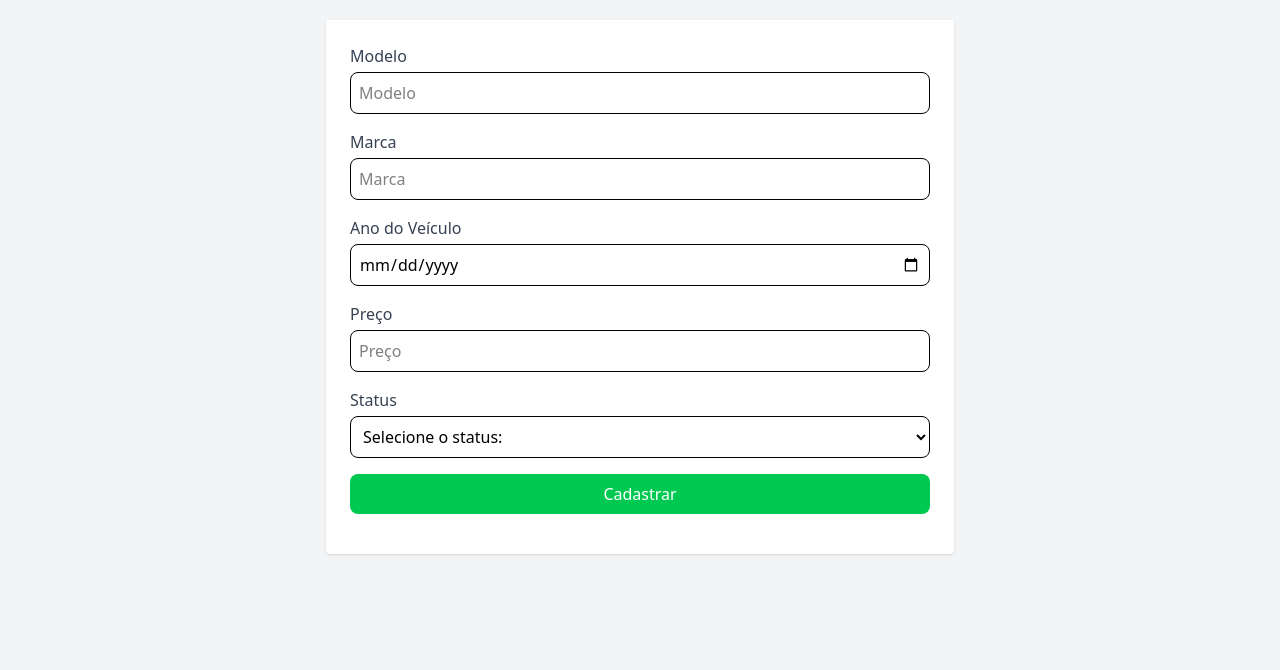
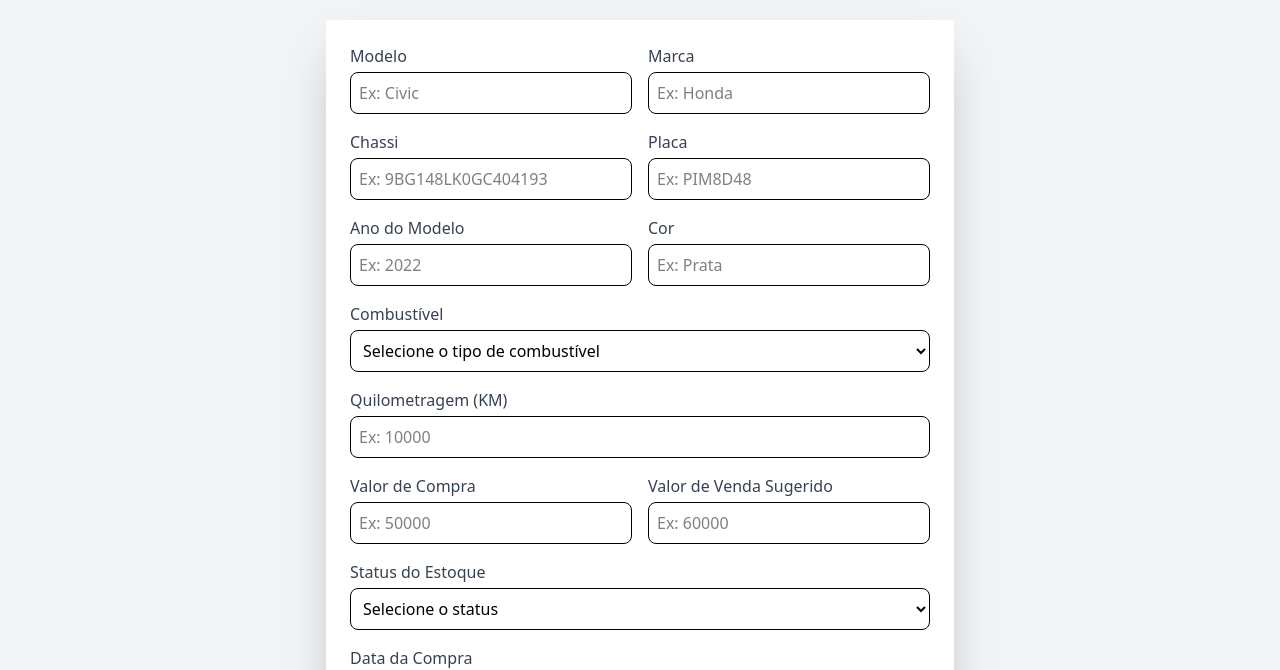
Before and after one commit to joseisaacpy/sistema-revenda-carros, a website: page views/cad-carros.html in a window 1280 px wide. Shown: the part 132-802 px from the top of the page. Drawn offline with nearby package versions, Linux system fonts and the light colour scheme.

```diff
--- /dev/null
+++ b/public/js/cad-carros.js
@@ -0,0 +1,50 @@
+const form = document.getElementById("veiculoForm");
+const msg = document.getElementById("msg");
+
+form.addEventListener("submit", async (e) => {
+  e.preventDefault();
+  const carro = {
+    modelo: document.querySelector("#modelo").value.trim(),
+    marca: document.querySelector("#marca").value.trim(),
+    chassi: document.querySelector("#chassi").value.trim(),
+    placa: document.querySelector("#placa").value.trim(),
+    ano_modelo: parseInt(document.querySelector("#ano_modelo").value),
+    cor: document.querySelector("#cor").value.trim(),
+    combustivel: document.querySelector("#combustivel").value,
+    km: parseInt(document.querySelector("#km").value),
+    valor_compra: parseFloat(document.querySelector("#valor_compra").value),
+    valor_venda_sugerido: parseFloat(
+      document.querySelector("#valor_venda_sugerido").value
+    ),
+    status_estoque: document.querySelector("#status_estoque").value,
+    data_compra: document.querySelector("#data_compra").value,
+  };
+
+  try {
+    const res = await fetch("/api/carros", {
+      method: "POST",
+      headers: { "Content-Type": "application/json" },
+      body: JSON.stringify(carro),
+    });
+
+    const data = await res.json();
+    if (res.ok) {
+      msg.textContent = data.message;
+      msg.classList.remove("text-red-600");
+      msg.classList.add("text-green-600"); // Garante classe verde no sucesso
+      form.reset();
+    } else {
+      msg.textContent = data.error;
+      msg.classList.remove("text-green-600");
+      msg.classList.add("text-red-600");
+    }
+  } catch (err) {
+    msg.textContent = "Erro ao cadastrar carro.";
+  }
+});
+
+import { initMenuToggle } from "./menu.js";
+
+document.addEventListener("DOMContentLoaded", () => {
+  initMenuToggle();
+});
--- a/public/js/cad-veiculos.js
+++ /dev/null
@@ -1,47 +0,0 @@
-const form = document.getElementById("veiculoForm");
-const msg = document.getElementById("msg");
-
-form.addEventListener("submit", async (e) => {
-  e.preventDefault();
-  const statusInput = document.getElementById("status").value;
-  const veiculo = {
-    modelo: document.getElementById("modelo").value,
-    marca: document.getElementById("marca").value,
-    ano: document.getElementById("ano").value,
-    preco: document.getElementById("preco").value,
-    status: document.getElementById("status").value,
-  };
-
-  if (!statusInput) {
-    alert("Por favor, selecione um status para o veículo.");
-    return;
-  }
-
-  try {
-    const res = await fetch("/api/carros", {
-      method: "POST",
-      headers: { "Content-Type": "application/json" },
-      body: JSON.stringify(veiculo),
-    });
-
-    const data = await res.json();
-    if (res.ok) {
-      msg.textContent = data.message;
-      msg.classList.remove("text-red-600");
-      msg.classList.add("text-green-600"); // Garante classe verde no sucesso
-      form.reset();
-    } else {
-      msg.textContent = data.error;
-      msg.classList.remove("text-green-600");
-      msg.classList.add("text-red-600");
-    }
-  } catch (err) {
-    msg.textContent = "Erro ao cadastrar veículo.";
-  }
-});
-
-import { initMenuToggle } from "./menu.js";
-
-document.addEventListener("DOMContentLoaded", () => {
-  initMenuToggle();
-});
--- a/public/js/listar-clientes.js
+++ b/public/js/listar-clientes.js
@@ -51,12 +51,12 @@
   <td class="border-2 border-gray-300 p-1">${cliente.estado || "-"}</td>
   <td class="border-2 border-gray-300 p-1 flex gap-2 items-center justify-around">
     <button class="editar-cliente text-blue-600 hover:text-blue-800 cursor-pointer" data-id="${
-      cliente.id
+      cliente.id_cliente
     }" data-name="${cliente.nome}">
       <i class="fa-solid fa-pen-to-square"></i>
     </button>
     <button class="excluir-cliente text-red-600 hover:text-red-800 cursor-pointer" data-id="${
-      cliente.id
+      cliente.id_cliente
     }" data-name="${cliente.nome}">
       <i class="fa-solid fa-trash"></i>
     </button>
--- a/public/js/listar-veiculos.js
+++ b/public/js/listar-veiculos.js
@@ -38,12 +38,12 @@
       <td class="border-2 border-gray-300 p-1">${veiculo.status}</td>
         <td class="border-2 border-gray-300 p-1 flex gap-2 items-center justify-around">
   <button class="editar-veiculo text-blue-600 hover:text-blue-800 cursor-pointer" data-id="${
-    veiculo.id
+    veiculo.id_carro
   }" data-name="${
       veiculo.modelo
     }"><i class="fa-solid fa-pen-to-square"></i></button>
   <button class="excluir-veiculo text-red-600 hover:text-red-800 cursor-pointer" data-id="${
-    veiculo.id
+    veiculo.id_carro
   }" data-name="${veiculo.modelo}"><i class="fa-solid fa-trash"></i></button>
 </td>
     `;
--- a/routes/clientes.js
+++ b/routes/clientes.js
@@ -137,7 +137,10 @@
 router.delete("/:id", async (req, res) => {
   try {
     const { id } = req.params;
-    const result = await db.query("DELETE FROM clientes WHERE id = $1", [id]);
+    const result = await db.query(
+      "DELETE FROM clientes WHERE id_cliente = $1",
+      [id]
+    );
     res.json({ message: "Cliente deletado com sucesso." });
     // Valida se o cliente foi deletado
     if (result.rowCount === 0) {
--- a/views/cad-carros.html
+++ b/views/cad-carros.html
@@ -67,7 +67,7 @@
           </li>
           <li>
             <a
-              href="/cad-veiculos"
+              href="/cad-carros"
               title="Cadastro de Veículos"
               class="transition-all duration-200 hover:bg-white hover:text-black w-12 h-12 flex items-center justify-center rounded"
             >
@@ -76,7 +76,7 @@
           </li>
           <li>
             <a
-              href="/listar-veiculos"
+              href="/listar-carros"
               title="Listagem de Veículos"
               class="transition-all duration-200 hover:bg-white hover:text-black w-12 h-12 flex items-center justify-center rounded"
             >
@@ -99,89 +99,227 @@
 
     <!-- Main -->
     <main class="w-[100%] flex flex-col items-center p-3 rounded-2xl">
+      <!-- Titulo -->
       <h1 class="text-3xl font-bold mb-6">Cadastrar Veículo</h1>
-
+      <!-- Formulário -->
       <form
         id="veiculoForm"
-        class="w-[100%] md:w-[50%] bg-white p-6 rounded shadow space-y-4"
+        class="w-full md:w-[50%] bg-white p-6 rounded shadow-2xl space-y-4"
       >
-        <div>
+        <!-- Modelo + Marca -->
+        <div class="md:flex md:space-x-4">
+          <div class="md:w-1/2">
             <label for="modelo" class="block text-gray-700 font-medium mb-1"
               >Modelo</label
             >
             <input
               type="text"
               id="modelo"
-            placeholder="Modelo"
+              name="modelo"
               class="w-full border p-2 rounded-[8px]"
+              placeholder="Ex: Civic"
               required
             />
           </div>
 
-        <div>
+          <div class="md:w-1/2">
             <label for="marca" class="block text-gray-700 font-medium mb-1"
               >Marca</label
             >
             <input
               type="text"
               id="marca"
-            placeholder="Marca"
+              name="marca"
               class="w-full border p-2 rounded-[8px]"
+              placeholder="Ex: Honda"
+              required
+            />
+          </div>
+        </div>
+
+        <!-- Chassi + Placa -->
+        <div class="md:flex md:space-x-4">
+          <div class="md:w-1/2">
+            <label for="chassi" class="block text-gray-700 font-medium mb-1"
+              >Chassi</label
+            >
+            <input
+              type="text"
+              id="chassi"
+              name="chassi"
+              class="w-full border p-2 rounded-[8px]"
+              placeholder="Ex: 9BG148LK0GC404193"
               required
             />
           </div>
 
-        <div>
-          <label for="ano" class="block text-gray-700 font-medium mb-1"
-            >Ano do Veículo</label
-          >
-          <input
-            type="date"
-            id="ano"
-            placeholder="Ano do Veículo"
-            class="w-full border p-2 rounded-[8px]"
-          />
-        </div>
-
-        <div>
-          <label for="preco" class="block text-gray-700 font-medium mb-1"
-            >Preço</label
+          <div class="md:w-1/2">
+            <label for="placa" class="block text-gray-700 font-medium mb-1"
+              >Placa</label
             >
             <input
               type="text"
-            id="preco"
-            placeholder="Preço"
+              id="placa"
+              name="placa"
               class="w-full border p-2 rounded-[8px]"
+              placeholder="Ex: PIM8D48"
+              required
+            />
+          </div>
+        </div>
+        <!-- Ano modelo + Cor -->
+        <div class="md:flex md:space-x-4">
+          <div class="md:w-1/2">
+            <label for="ano_modelo" class="block text-gray-700 font-medium mb-1"
+              >Ano do Modelo</label
+            >
+            <input
+              type="number"
+              id="ano_modelo"
+              name="ano_modelo"
+              class="w-full border p-2 rounded-[8px]"
+              placeholder="Ex: 2022"
               required
             />
           </div>
 
+          <div class="md:w-1/2">
+            <label for="cor" class="block text-gray-700 font-medium mb-1"
+              >Cor</label
+            >
+            <input
+              type="text"
+              id="cor"
+              name="cor"
+              class="w-full border p-2 rounded-[8px]"
+              placeholder="Ex: Prata"
+              required
+            />
+          </div>
+        </div>
+
+        <!-- combustível -->
         <div>
-          <label for="status" class="block text-gray-700 font-medium mb-1"
-            >Status</label
+          <label for="combustivel" class="block text-gray-700 font-medium mb-1"
+            >Combustível</label
           >
           <select
+            id="combustivel"
+            name="combustivel"
             class="w-full border p-2 rounded-[8px]"
-            name="status"
-            id="status"
             required
           >
-            <option value="" disabled selected>Selecione o status:</option>
-            <option value="Disponivel">Disponível</option>
-            <option value="Indisponivel">Indisponível</option>
+            <option value="" disabled selected>
+              Selecione o tipo de combustível
+            </option>
+            <option value="Gasolina">Gasolina</option>
+            <option value="Álcool">Álcool</option>
+            <option value="Diesel">Diesel</option>
+            <option value="Flex">Flex</option>
+            <option value="Elétrico">Elétrico</option>
           </select>
         </div>
 
+        <!-- km -->
+        <div>
+          <label for="km" class="block text-gray-700 font-medium mb-1"
+            >Quilometragem (KM)</label
+          >
+          <input
+            type="number"
+            id="km"
+            name="km"
+            class="w-full border p-2 rounded-[8px]"
+            placeholder="Ex: 10000"
+            required
+          />
+        </div>
+
+        <!-- Valor de compra + Valor de venda sugerido -->
+        <div class="md:flex md:space-x-4">
+          <div class="md:w-1/2">
+            <label
+              for="valor_compra"
+              class="block text-gray-700 font-medium mb-1"
+              >Valor de Compra</label
+            >
+            <input
+              type="number"
+              id="valor_compra"
+              name="valor_compra"
+              step="0.01"
+              class="w-full border p-2 rounded-[8px]"
+              placeholder="Ex: 50000"
+              required
+            />
+          </div>
+
+          <div class="md:w-1/2">
+            <label
+              for="valor_venda_sugerido"
+              class="block text-gray-700 font-medium mb-1"
+              >Valor de Venda Sugerido</label
+            >
+            <input
+              type="number"
+              id="valor_venda_sugerido"
+              name="valor_venda_sugerido"
+              step="0.01"
+              class="w-full border p-2 rounded-[8px]"
+              placeholder="Ex: 60000"
+              required
+            />
+          </div>
+        </div>
+
+        <!-- status_estoque -->
+        <div>
+          <label
+            for="status_estoque"
+            class="block text-gray-700 font-medium mb-1"
+            >Status do Estoque</label
+          >
+          <select
+            id="status_estoque"
+            name="status_estoque"
+            class="w-full border p-2 rounded-[8px]"
+            required
+          >
+            <option value="" disabled selected>Selecione o status</option>
+            <option value="Disponível">Disponível</option>
+            <option value="Indisponível">Indisponível</option>
+            <option value="Reservado">Reservado</option>
+            <option value="Vendido">Vendido</option>
+          </select>
+        </div>
+
+        <!-- data_compra -->
+        <div>
+          <label for="data_compra" class="block text-gray-700 font-medium mb-1"
+            >Data da Compra</label
+          >
+          <input
+            type="date"
+            id="data_compra"
+            name="data_compra"
+            class="w-full border p-2 rounded-[8px]"
+            placeholder="Ex: 2022-01-01"
+            required
+          />
+        </div>
+
+        <!-- Botão -->
         <button
           type="submit"
           class="w-full bg-green-500 text-white py-2 rounded-[8px] hover:bg-green-600"
         >
           Cadastrar
         </button>
+
         <div id="msg" class="text-green-600 font-medium text-center"></div>
       </form>
     </main>
 
-    <script type="module" src="/js/cad-veiculos.js"></script>
+    <script type="module" src="/js/cad-carros.js"></script>
   </body>
 </html>
```
Also changed, not shown: public/js/dashboard.js (+6 -2 lines), routes/carros.js (+87 -42 lines), views/cad-clientes.html (+3 -3 lines), views/dashboard.html (+3 -3 lines), views/listar-carros.html (+2 -2 lines), views/listar-clientes.html (+2 -2 lines). Lines whose indentation alone changed are shown as unchanged.
